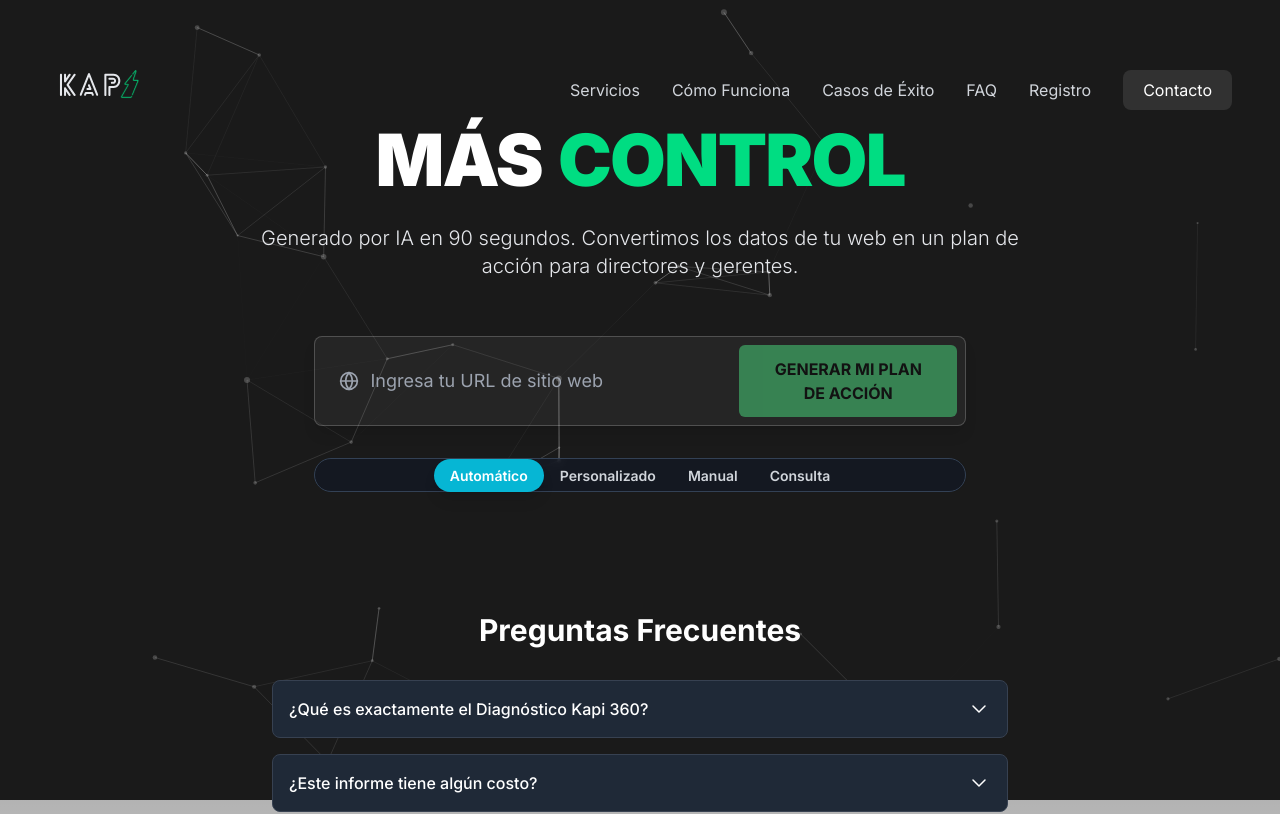
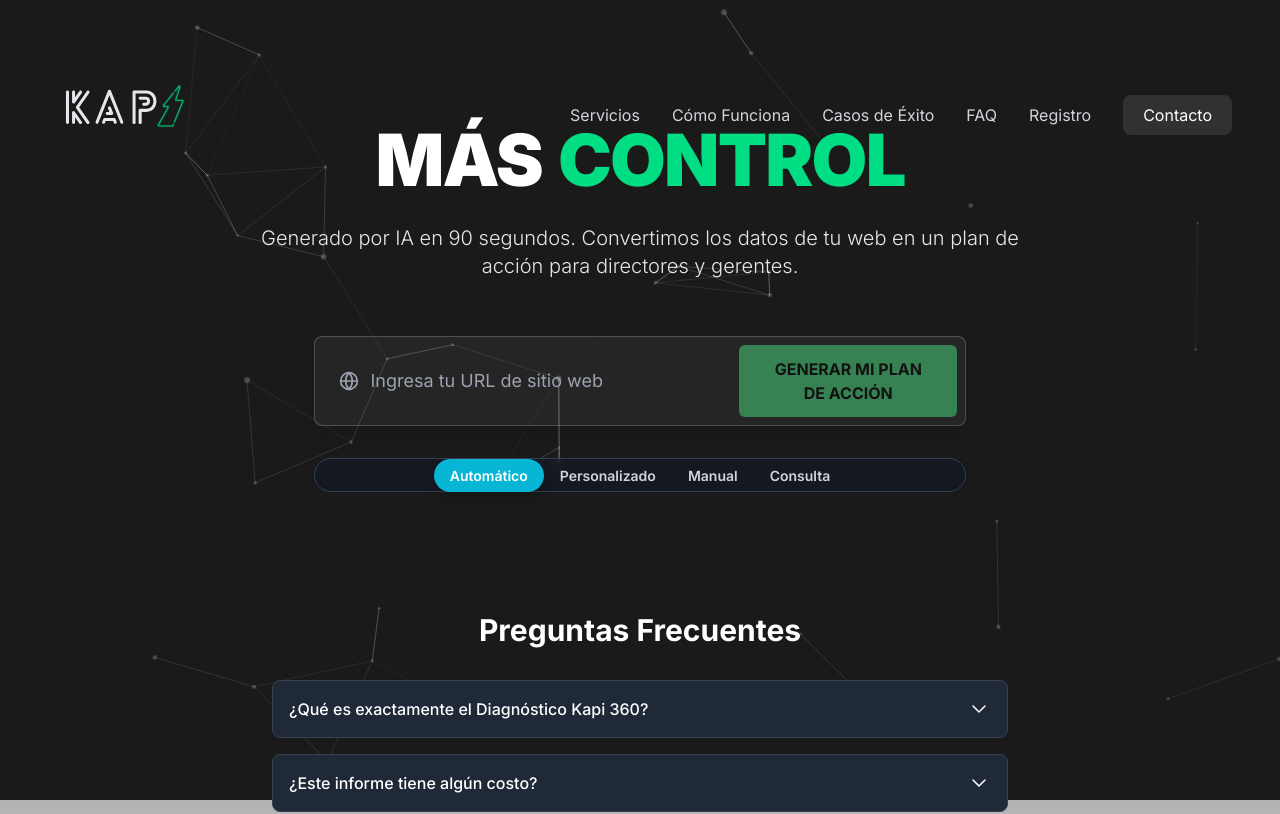
Before and after one commit to nataliogarbus/kapi360-mvp, a Next.js app: page / in a window 1280 px wide. Shown: the top 814 px of the page. Built offline with nearby package versions, Linux system fonts and the light colour scheme.

Commit message:
fix(ui): Ajustar tamaño del logo a 150px de altura

```diff
--- a/src/components/Header.tsx
+++ b/src/components/Header.tsx
@@ -10,9 +10,9 @@ const Header = () => {
             <Image
               src="/logo-kapi-verde.svg"
               alt="Logo de Kapi"
-              width={357}
-              height={100}
-              style={{ height: '100px', width: 'auto' }}
+              width={535}
+              height={150}
+              style={{ height: '150px', width: 'auto' }}
               priority
             />
         </Link>
```
